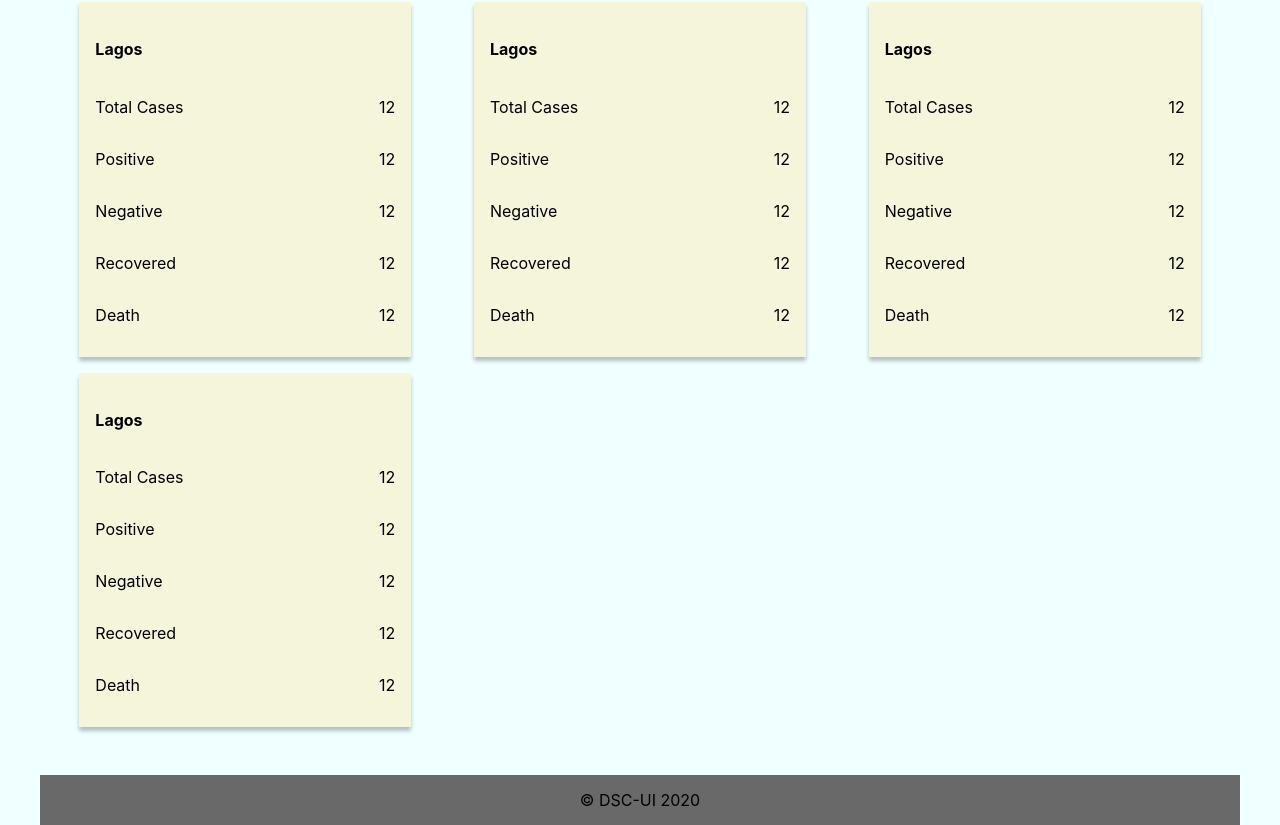
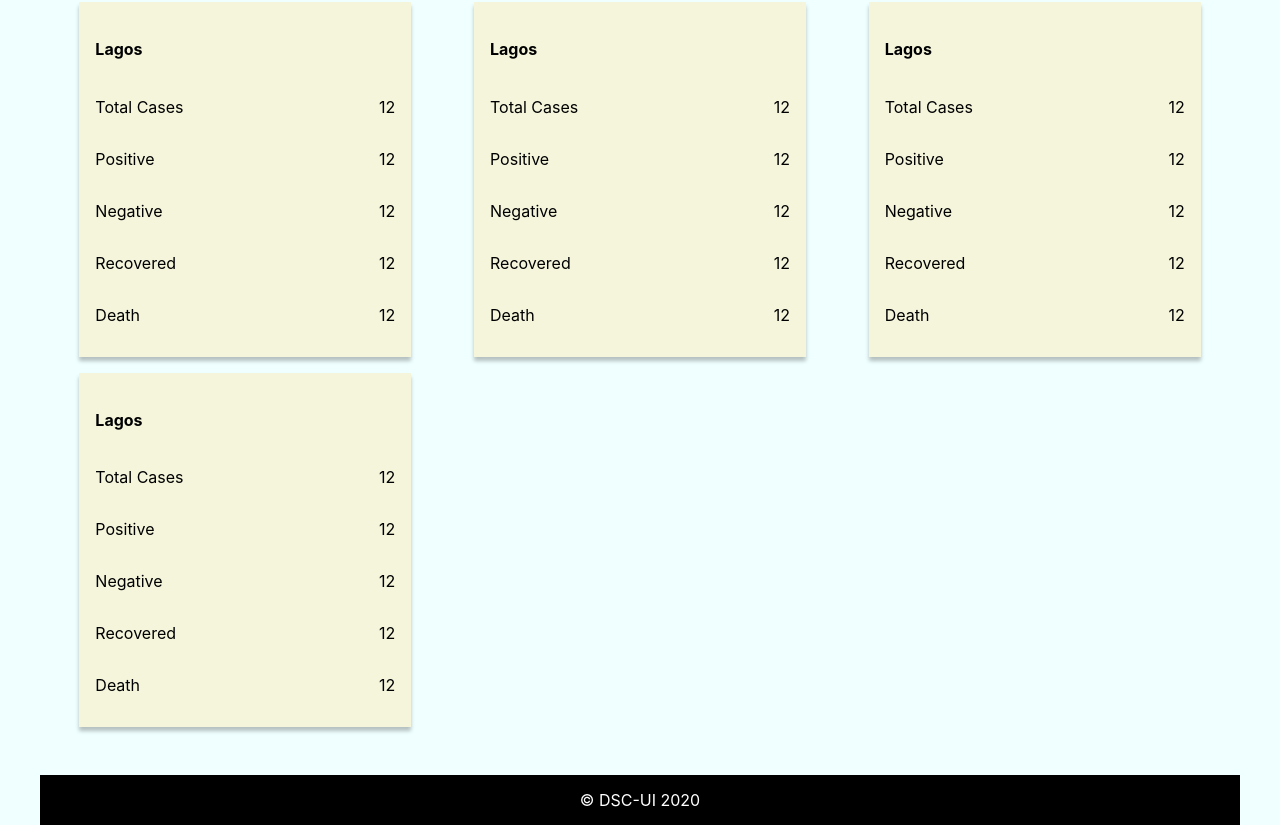
Before and after one commit to samjust2ok/corona, a React (Create React App) app: page / in a window 1280 px wide. Shown: the part 246-1071 px from the top of the page. Built offline with nearby package versions, Linux system fonts and the light colour scheme.

Commit message:
style: fixed the color scheme for the footer.

```diff
--- a/src/pages/Footer/styles.css
+++ b/src/pages/Footer/styles.css
@@ -1,6 +1,7 @@
 .footer-container {
-  background-color: dimgray;
+  background-color: black;
   display: flex;
+  color: white;
   justify-content: center;
   align-items: center;
   height: 50px;
```
